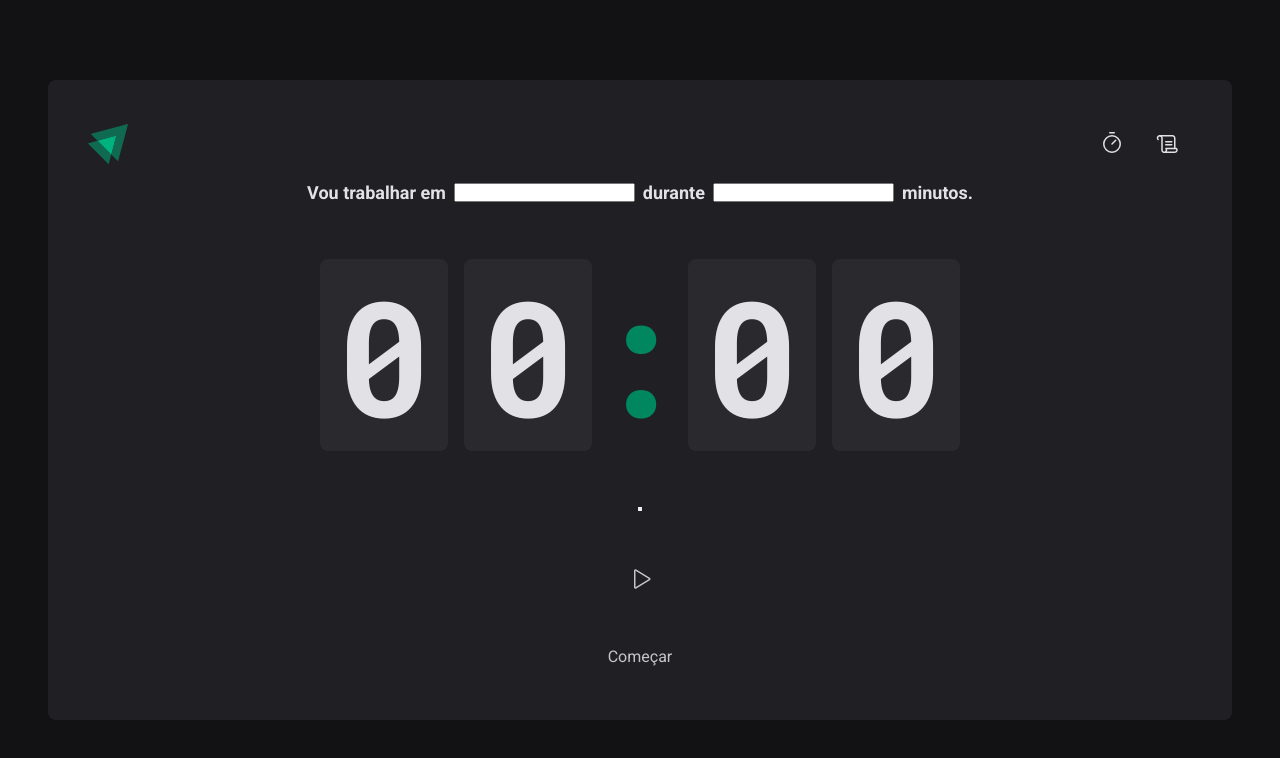
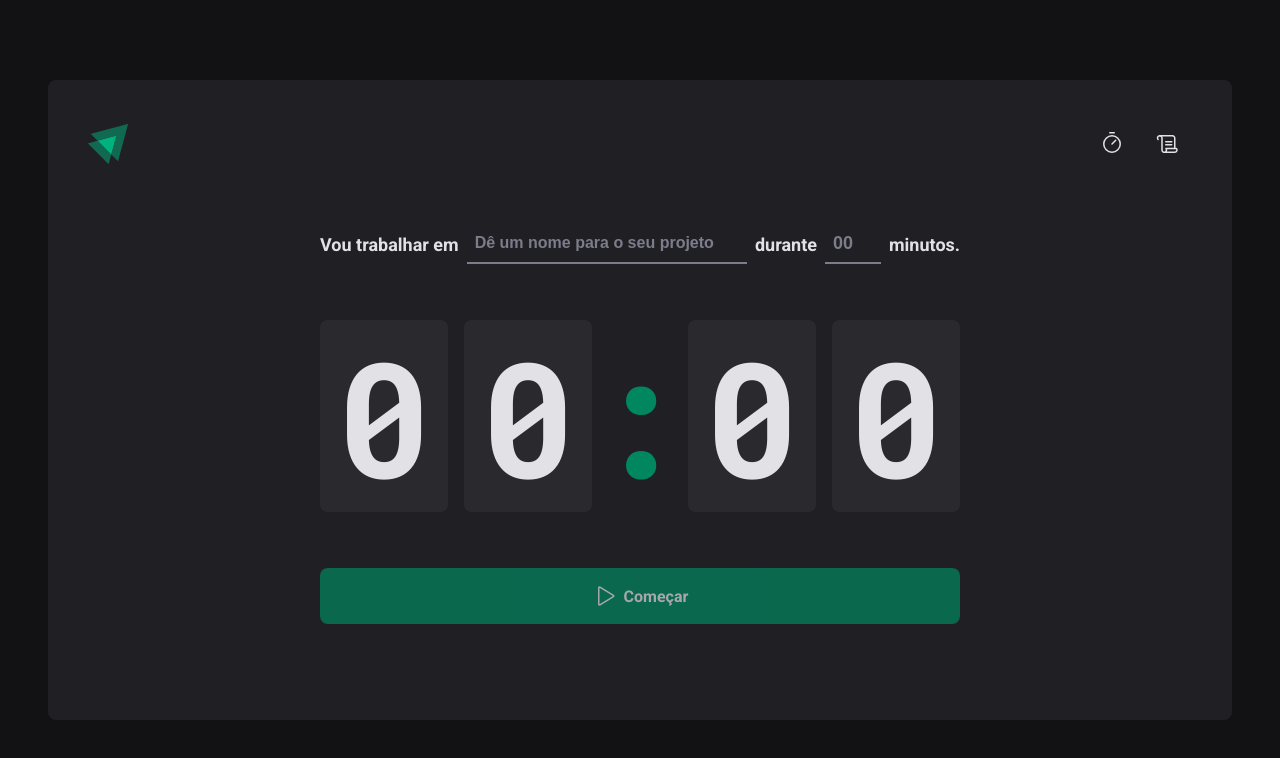
Before and after one commit to cristianoprogramador/ignite-timer, a React (Vite) app: page / in a window 1280 px wide. Shown: the top 758 px of the page. Built offline with nearby package versions, Linux system fonts and the light colour scheme.

Commit message:
Pagina Home finalizada

```diff
--- a/src/pages/Home/index.tsx
+++ b/src/pages/Home/index.tsx
@@ -3,7 +3,10 @@
   CountDownContainer,
   FormContainer,
   HomeContainer,
+  MinutesAmountInput,
   Separator,
+  StartCountdownButton,
+  TaskInput,
 } from './styles'
 
 export default function Home() {
@@ -12,10 +15,28 @@
       <form action="">
         <FormContainer>
           <label htmlFor="">Vou trabalhar em</label>
-          <input id="task" />
+          <TaskInput
+            id="task"
+            list="task-suggestions"
+            placeholder="Dê um nome para o seu projeto"
+          />
+
+          <datalist id="task-suggestions">
+            <option value="Projeto 1" />
+            <option value="Projeto 2" />
+            <option value="Projeto 3" />
+            <option value="Projeto 4" />
+          </datalist>
 
           <label htmlFor="">durante</label>
-          <input type="number" id="minutesAmount" />
+          <MinutesAmountInput
+            type="number"
+            id="minutesAmount"
+            placeholder="00"
+            step={5}
+            min={5}
+            max={60}
+          />
 
           <span>minutos.</span>
         </FormContainer>
@@ -26,9 +47,11 @@
           <span>0</span>
           <span>0</span>
         </CountDownContainer>
-        <button type="submit"></button>
-        <Play size={24} />
-        Começar
+
+        <StartCountdownButton disabled type="submit">
+          <Play size={24} />
+          Começar
+        </StartCountdownButton>
       </form>
     </HomeContainer>
   )
--- a/src/pages/Home/styles.ts
+++ b/src/pages/Home/styles.ts
@@ -26,6 +26,39 @@
   font-weight: bold;
   flex-wrap: wrap;
 `
+
+const BaseInput = styled.input`
+  background: transparent;
+  height: 2.5rem;
+  border: 0;
+  border-bottom: 2px solid ${(props) => props.theme['gray-500']};
+  font-weight: bold;
+  font-size: 1.125rem;
+  padding: 0 0.5rem;
+  color: ${(props) => props.theme['gray-100']};
+
+  &:focus {
+    box-shadow: none;
+    border-color: ${(props) => props.theme['green-500']};
+  }
+
+  &::placeholder {
+    color: ${(props) => props.theme['gray-500']};
+  }
+`
+
+export const TaskInput = styled(BaseInput)`
+  flex: 1;
+  font-size: 1rem;
+  &::-webkit-calendar-picker-indicator {
+    display: none !important;
+  }
+`
+
+export const MinutesAmountInput = styled(BaseInput)`
+  width: 3.5rem;
+`
+
 export const CountDownContainer = styled.main`
   font-family: 'Roboto Mono', monospace;
   font-size: 10rem;
@@ -50,3 +83,31 @@
   display: flex;
   justify-content: center;
 `
+
+export const StartCountdownButton = styled.button`
+  width: 100%;
+  border: 0;
+  padding: 1rem;
+  border-radius: 8px;
+
+  display: flex;
+  align-items: center;
+  justify-content: center;
+
+  gap: 0.5rem;
+  font-weight: bold;
+
+  cursor: pointer;
+
+  background: ${(props) => props.theme['green-500']};
+  color: ${(props) => props.theme['gray-100']};
+
+  &:disabled {
+    opacity: 0.7;
+    cursor: not-allowed;
+  }
+
+  &:not(:disabled):hover {
+    background: ${(props) => props.theme['green-700']};
+  }
+`
```
